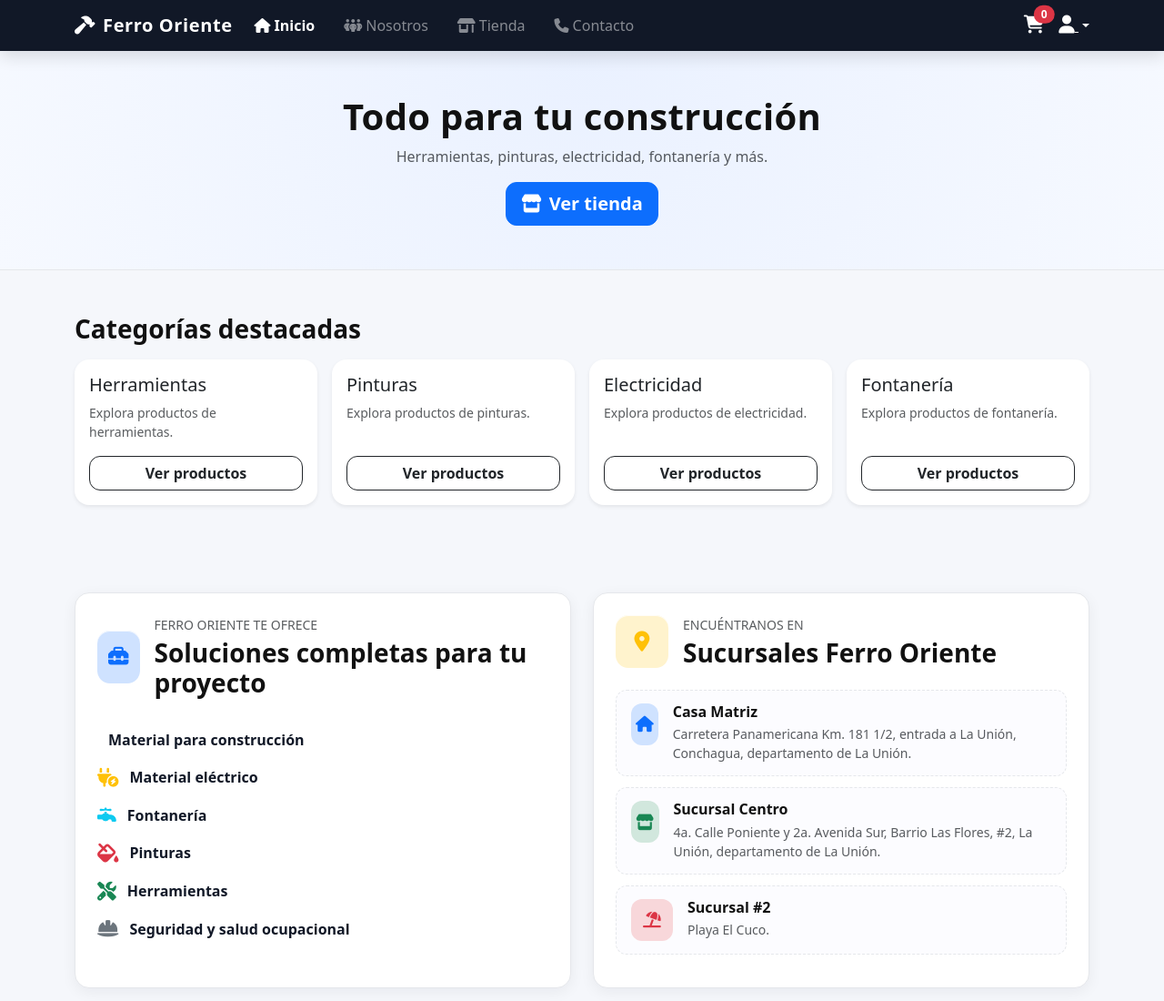
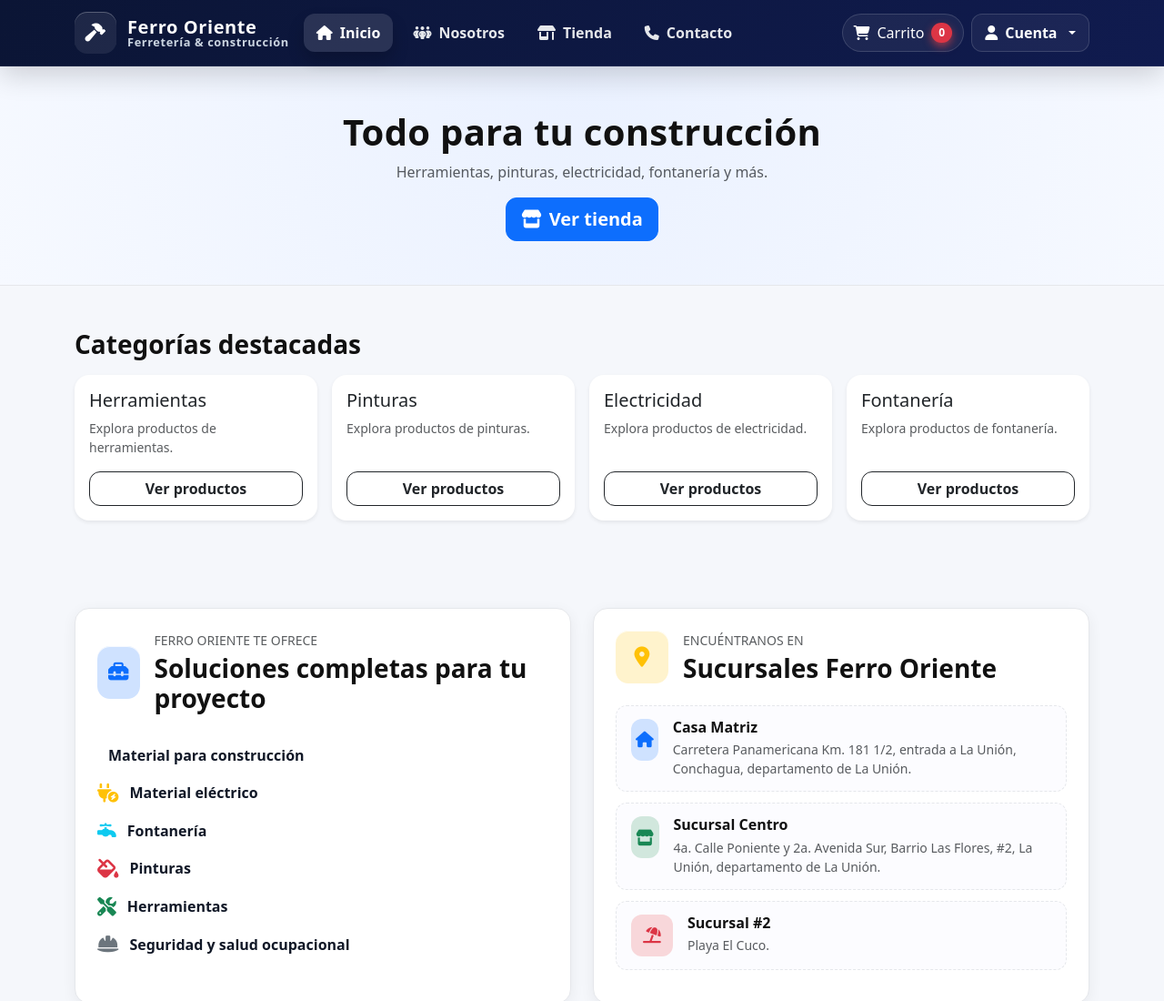
Before and after one commit to JBerrios08/Progra3-Proyecto-Final, a plain HTML site: page index.html in a window 1280 px wide. Shown: the top 1100 px of the page at 91% size. Drawn offline with nearby package versions, Linux system fonts and the light colour scheme.

Commit message:
Mejora estética del navbar y enlaces

```diff
--- a/assets/css/styles.css
+++ b/assets/css/styles.css
@@ -17,22 +17,107 @@ body{
 }
 
 .navbar{
-  background: var(--fo-dark) !important;
-  box-shadow: 0 6px 18px rgba(0,0,0,.12);
+  background: linear-gradient(120deg, #0b1535, #101b4f) !important;
+  box-shadow: 0 10px 30px rgba(0,0,0,.16);
+  border-bottom:1px solid rgba(255,255,255,.08);
+  position: sticky;
+  top:0;
+  z-index:1031;
+  backdrop-filter: blur(12px);
 }
 
 .navbar-brand{
+  display:flex;
+  align-items:center;
+  gap:12px;
   font-weight:800;
   letter-spacing:.6px;
 }
 
+.brand-icon{
+  width:46px;
+  height:46px;
+  display:grid;
+  place-items:center;
+  border-radius:14px;
+  background: rgba(255,255,255,.08);
+  color:#fff;
+  box-shadow: inset 0 1px 0 rgba(255,255,255,.25);
+}
+
+.navbar .navbar-toggler{
+  border-color: rgba(255,255,255,.4);
+}
+
+.navbar .navbar-toggler:focus{
+  box-shadow:0 0 0 0.2rem rgba(255,255,255,.25);
+}
+
 .nav-link{
-  font-weight:500;
-  opacity:.9;
+  font-weight:600;
+  color:#e5e7eb !important;
+  border-radius:12px;
+  padding:9px 14px !important;
+  display:flex;
+  align-items:center;
+  gap:8px;
+  transition:all .2s ease;
 }
+.nav-link i{ font-size:1rem; }
+
+.nav-link:hover,
+.nav-link:focus,
 .nav-link.active{
-  font-weight:700;
-  opacity:1;
+  color:#fff !important;
+  background: rgba(255,255,255,.12);
+  box-shadow: 0 10px 18px rgba(0,0,0,.18);
+}
+
+.nav-meta{
+  color:#cbd5e1;
+  font-size:.8rem;
+}
+
+.cart-link{
+  display:flex;
+  align-items:center;
+  gap:8px;
+  padding:8px 12px;
+  border-radius:999px;
+  color:#fff;
+  border:1px solid rgba(255,255,255,.14);
+  background: rgba(255,255,255,.06);
+  transition: all .2s ease;
+  text-decoration:none;
+}
+
+.cart-link:hover{
+  color:#fff;
+  background: rgba(255,255,255,.16);
+  box-shadow: 0 10px 22px rgba(0,0,0,.22);
+}
+
+.cart-badge{
+  min-width:22px;
+  height:22px;
+  display:grid;
+  place-items:center;
+  font-size:.75rem;
+  box-shadow:0 4px 10px rgba(239,68,68,.6);
+}
+
+.user-toggle{
+  border:1px solid rgba(255,255,255,.14) !important;
+  color:#fff !important;
+  background: rgba(255,255,255,.05);
+  padding:.5rem .9rem;
+}
+
+.user-toggle:hover{ background: rgba(255,255,255,.15) !important; }
+
+.dropdown-menu{
+  border-radius:14px;
+  box-shadow:0 20px 45px rgba(0,0,0,.14);
 }
 
 .hero{
--- a/index.html
+++ b/index.html
@@ -12,10 +12,14 @@
 <body>
 
 <!-- NAVBAR -->
-<nav class="navbar navbar-expand-lg navbar-dark bg-dark">
+<nav class="navbar navbar-expand-lg navbar-dark">
   <div class="container">
-    <a class="navbar-brand fw-bold" href="index.html">
-      <i class="fa-solid fa-hammer me-2"></i>Ferro Oriente
+    <a class="navbar-brand" href="index.html">
+      <span class="brand-icon"><i class="fa-solid fa-hammer"></i></span>
+      <span class="lh-1">
+        <span class="d-block">Ferro Oriente</span>
+        <small class="nav-meta d-none d-md-block">Ferretería &amp; construcción</small>
+      </span>
     </a>
 
     <button class="navbar-toggler" type="button" data-bs-toggle="collapse" data-bs-target="#menu">
@@ -23,22 +27,24 @@
     </button>
 
     <div class="collapse navbar-collapse" id="menu">
-      <ul class="navbar-nav me-auto gap-3">
-        <li class="nav-item"><a class="nav-link active" href="index.html"><i class="fa-solid fa-house me-1"></i>Inicio</a></li>
-        <li class="nav-item"><a class="nav-link" href="nosotros.html"><i class="fa-solid fa-people-group me-1"></i>Nosotros</a></li>
-        <li class="nav-item"><a class="nav-link" href="tienda.html"><i class="fa-solid fa-shop me-1"></i>Tienda</a></li>
-        <li class="nav-item"><a class="nav-link" href="contacto.html"><i class="fa-solid fa-phone me-1"></i>Contacto</a></li>
+      <ul class="navbar-nav me-auto mb-2 mb-lg-0 gap-2">
+        <li class="nav-item"><a class="nav-link active" href="index.html"><i class="fa-solid fa-house"></i><span>Inicio</span></a></li>
+        <li class="nav-item"><a class="nav-link" href="nosotros.html"><i class="fa-solid fa-people-group"></i><span>Nosotros</span></a></li>
+        <li class="nav-item"><a class="nav-link" href="tienda.html"><i class="fa-solid fa-shop"></i><span>Tienda</span></a></li>
+        <li class="nav-item"><a class="nav-link" href="contacto.html"><i class="fa-solid fa-phone"></i><span>Contacto</span></a></li>
       </ul>
 
-      <div class="d-flex align-items-center gap-3">
-        <a href="carrito.html" class="text-white position-relative">
-          <i class="fa-solid fa-cart-shopping fs-5"></i>
-          <span id="cartBadge" class="position-absolute top-0 start-100 translate-middle badge rounded-pill bg-danger">0</span>
+      <div class="d-flex align-items-center gap-2">
+        <a href="carrito.html" class="cart-link position-relative">
+          <i class="fa-solid fa-cart-shopping"></i>
+          <span class="d-none d-sm-inline">Carrito</span>
+          <span id="cartBadge" class="cart-badge badge rounded-pill bg-danger">0</span>
         </a>
 
         <div class="dropdown">
-          <a class="text-white dropdown-toggle" href="#" data-bs-toggle="dropdown">
-            <i class="fa-solid fa-user fs-5"></i>
+          <a class="btn user-toggle dropdown-toggle d-flex align-items-center gap-2" href="#" data-bs-toggle="dropdown">
+            <i class="fa-solid fa-user"></i>
+            <span class="d-none d-sm-inline">Cuenta</span>
           </a>
           <ul id="userMenu" class="dropdown-menu dropdown-menu-end"></ul>
         </div>
```
Also changed, not shown: carrito.html (+21 -13 lines), contacto.html (+20 -14 lines), login.html (+21 -13 lines), nosotros.html (+21 -13 lines), tienda.html (+21 -13 lines).
